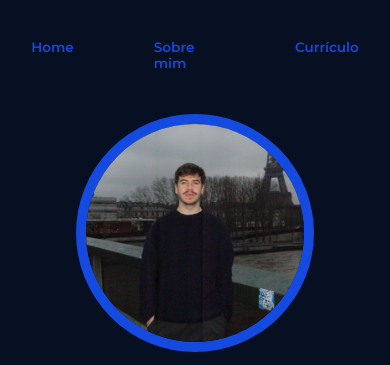
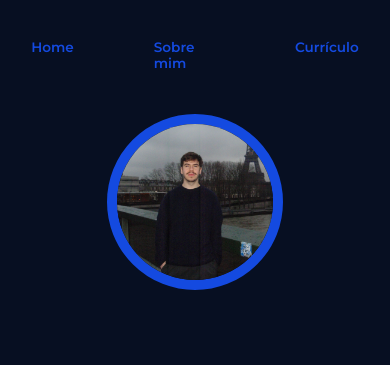
Before and after one commit to raffaelalves-DEV/primeiro_portifolio, a plain HTML site: page index.html in a window 390 px wide. Shown: the top 365 px of the page. Drawn offline with nearby package versions, Linux system fonts and the light colour scheme.

Commit message:
Removi linhas desnecessárias do arquivo X

```diff
--- a/styles/style.css
+++ b/styles/style.css
@@ -181,7 +181,4 @@ body {
     .elementos__secao{
         width: auto;
     }
-    .elementos__foto{
-        width: 70%;
-    }
 }
```
